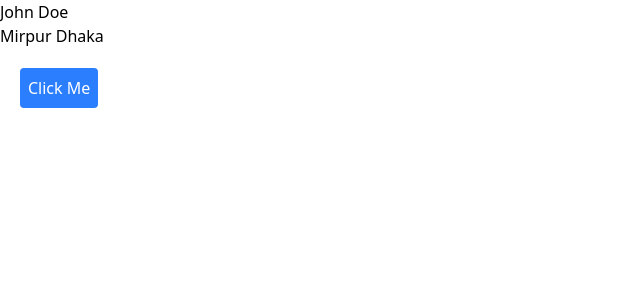
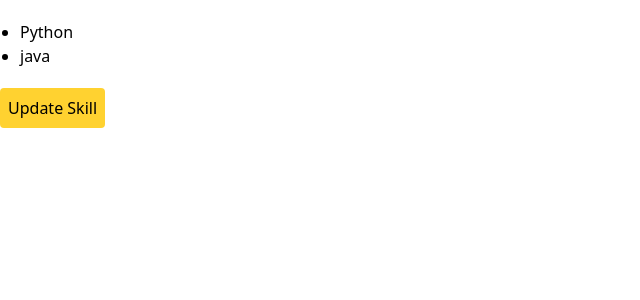
Before and after one commit to shoyebreza/phimart-client, a React (Vite) app: page / in a window 1280 px wide. Shown: the top 300 px of the page, without its empty margins (0-640 px from the left). Built offline with nearby package versions, Linux system fonts and the light colour scheme.

Commit message:
updating array state

```diff
--- a/src/App.jsx
+++ b/src/App.jsx
@@ -1,4 +1,5 @@
-import Person from "./components/Person";
+import Skills from "./components/Skills";
+
 
 
 
@@ -6,7 +7,7 @@
 
   return (
     <>
-      <Person></Person>
+      <Skills></Skills>
     </>
   );
 };
--- /dev/null
+++ b/src/components/Skills.jsx
@@ -0,0 +1,27 @@
+import React, { useState } from 'react';
+
+const Skills = () => {
+    const [skills, setSkills]= useState(['Python', 'java']);
+    const handleSkills = ()=>{
+        //add
+        //setSkills([...skills, 'React']);
+        //remove
+        //setSkills(skills.filter((item)=>item!='Python'));
+        //update
+        setSkills(
+            skills.map((item)=>(item=="java" ? (item="React"): item))
+        );
+    };
+    return (
+        <div>
+            <ul className='m-5 list-disc'>
+                {skills.map(skill=>(
+                    <li key={skill}>{skill}</li>
+                ))}
+            </ul>
+            <button className='bg-amber-300 rounded-sm p-2' onClick={handleSkills}>Update Skill</button>
+        </div>
+    );
+};
+
+export default Skills;
```
